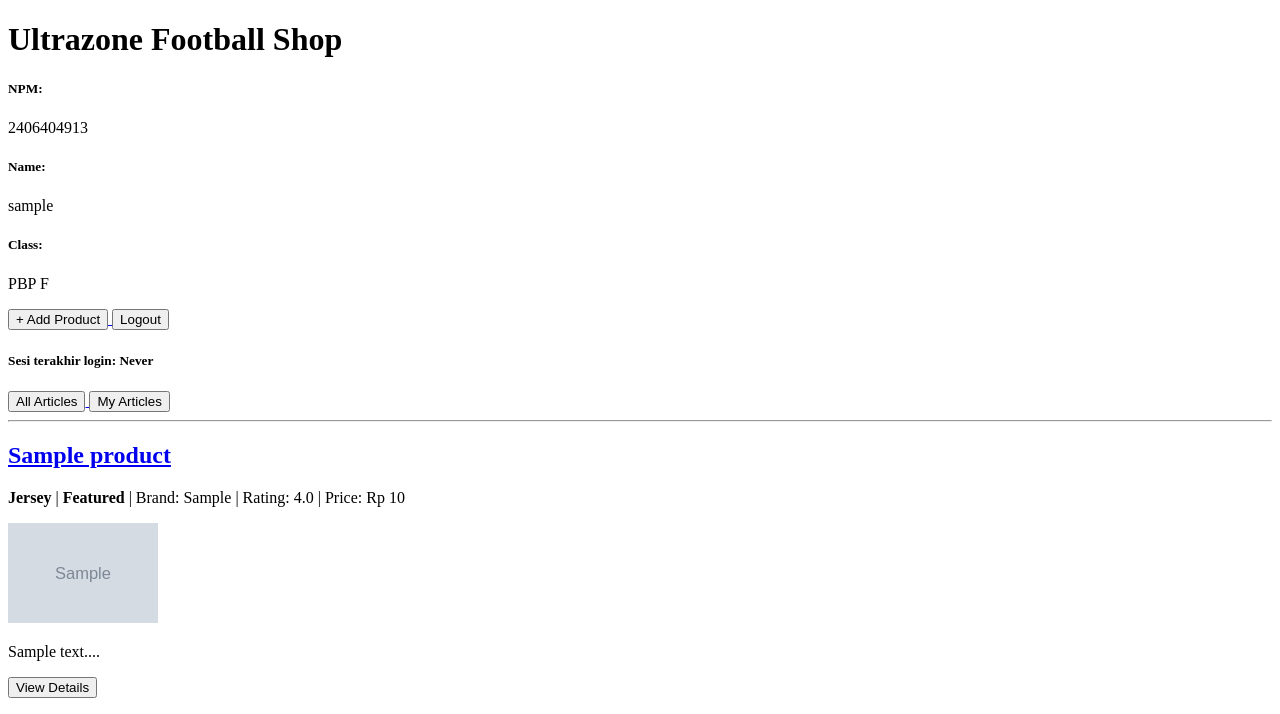
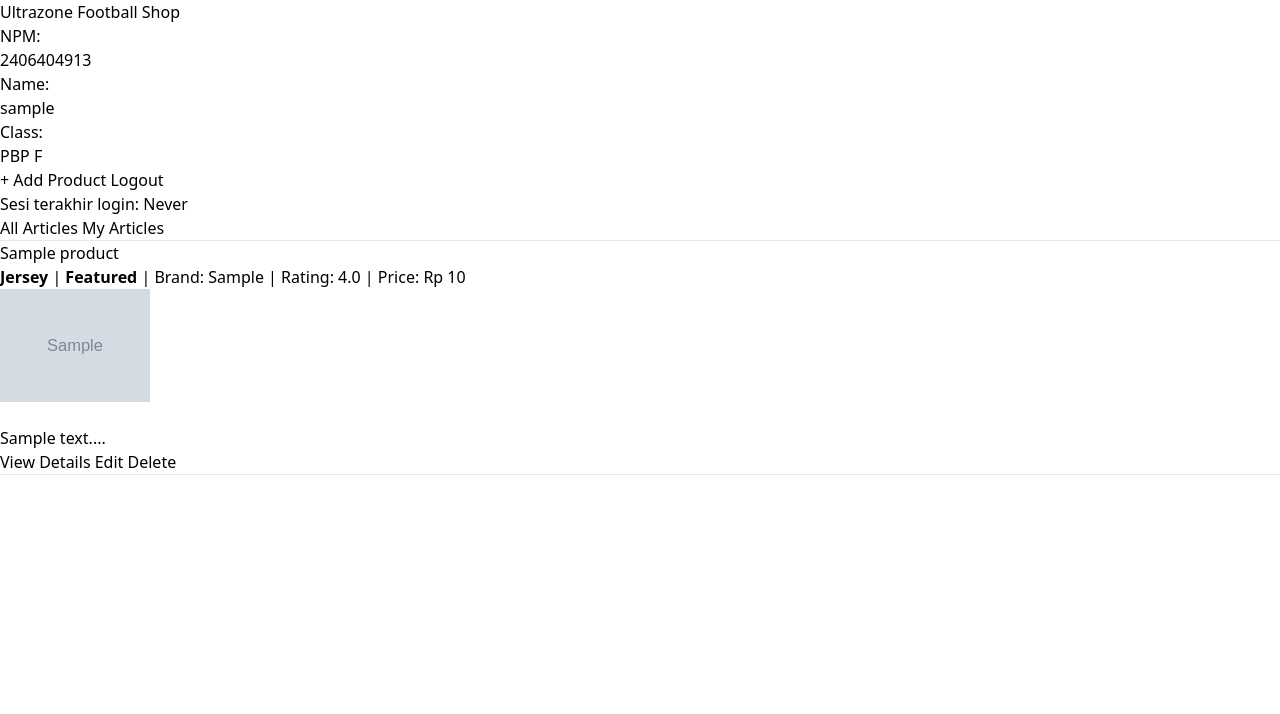
Before and after one commit to nayraarr/ultrazone, a Django app: page / in a window 1280 px wide. Shown: the top 714 px of the page. Run offline with Django 5.2, Linux system fonts and the light colour scheme; a user stored in the database is signed in; tables that the repository leaves empty hold one stand-in row (values such as "Sample post"); grey boxes marked "Sample" are stand-in pictures; some libraries are stand-ins or nearby versions.

Commit message:
Menambahkan Fitur Edit dan Hapus Produk

```diff
--- a/main/templates/main.html
+++ b/main/templates/main.html
@@ -55,6 +55,23 @@
             <a href="{% url 'main:show_product' product.id %}">
                 <button>View Details</button>
             </a>
+
+            {% if user.is_authenticated and product.user == user%}
+            <a href="{% url 'main:edit_product' product.pk %}">
+                <button>
+                    Edit
+                </button>
+            </a>
+            {% endif %}
+
+            {% if user.is_authenticated and product.user == user%}
+            <a href="{% url 'main:delete_product' product.pk %}">
+                <button>
+                    Delete
+                </button>
+            </a>
+            {% endif %}
+
         </p>
         </div>
     <hr>
--- a/main/urls.py
+++ b/main/urls.py
@@ -1,5 +1,5 @@
 from django.urls import path
-from main.views import show_main, create_product, show_product, show_xml, show_json, show_xml_by_id, show_json_by_id, register, login_user, logout_user
+from main.views import show_main, create_product, show_product, show_xml, show_json, show_xml_by_id, show_json_by_id, register, login_user, logout_user, edit_product, delete_product
 
 app_name = 'main'
 
@@ -13,5 +13,7 @@ urlpatterns = [
     path('json/<str:product_id>/', show_json_by_id, name='show_json_by_id'),
     path('register/', register, name='register'),
     path('login/', login_user, name='login'),
-    path('logout', logout_user, name='logout')
+    path('logout', logout_user, name='logout'),
+    path('product/<str:id>/edit', edit_product, name='edit_product'),
+    path('product/<str:id>/delete', delete_product, name='delete_product'),
 ]
--- a/main/views.py
+++ b/main/views.py
@@ -113,3 +113,21 @@ def logout_user(request):
     response = HttpResponseRedirect(reverse('main:login'))
     response.delete_cookie('last_login')
     return redirect('main:login')
+
+def edit_product(request, id):
+    product = get_object_or_404(Product, pk=id)
+    form = ProductForm(request.POST or None, instance=product)
+    if form.is_valid() and request.method == 'POST':
+        form.save()
+        return redirect('main:show_main')
+
+    context = {
+        'form': form
+    }
+
+    return render(request, "edit_product.html", context)
+
+def delete_product(request, id):
+    product = get_object_or_404(Product, pk=id)
+    product.delete()
+    return HttpResponseRedirect(reverse("main:show_main"))
--- a/templates/base.html
+++ b/templates/base.html
@@ -2,9 +2,11 @@
 <!DOCTYPE html>
 <html lang="en">
 <head>
+    {% block meta %}
     <meta charset="UTF-8" />
     <meta name="viewport" content="width=device-width, initial-scale=1.0" />
-    {% block meta %} {% endblock meta %}
+    {% endblock meta %}
+    <script src="https://cdn.tailwindcss.com"></script>
 </head>
 
 <body>
```
Also changed, not shown: main/templates/edit_product.html (added, +22 -0 lines).
